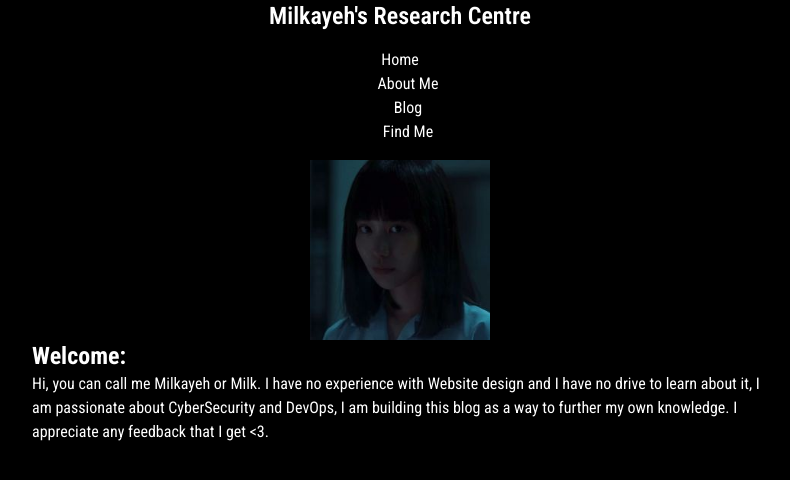
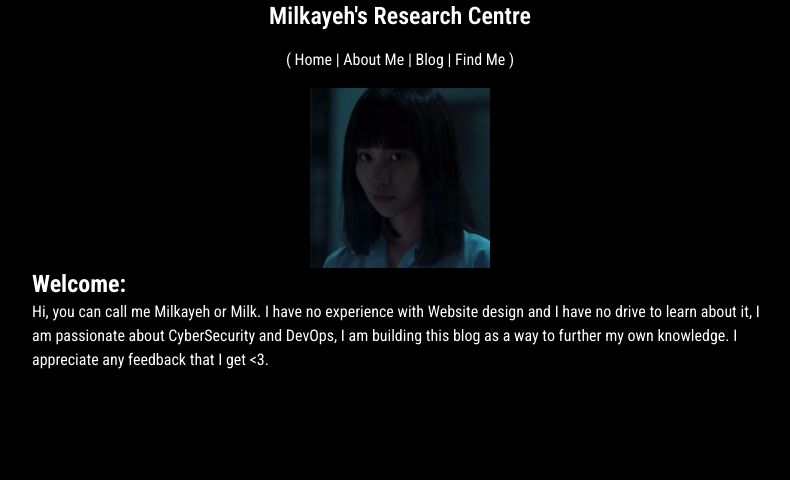
Before and after one commit to Milkayeh/Milkayeh.github.io, a Next.js app: page / in a window 1280 px wide. Shown: the top 480 px of the page, without its empty margins (240-1030 px from the left). Built offline with nearby package versions, Linux system fonts and the light colour scheme.

Commit message:
Confired changes work

```diff
--- a/Components/Header.jsx
+++ b/Components/Header.jsx
@@ -16,16 +16,15 @@ const Header = () => {
                 <nav className="text-center mt-4">
                     <ul className="inline-flex space-x-4">
                         <li>
+                                <a> ( </a>
                                 <Link href="/" className="hover:text-blue-600 transition-colors duration-200">Home</Link>
-                        </li>
-                        <li>
+                                <a> | </a>
                                 <Link href="/about" className="hover:text-blue-600 transition-colors duration-200">About Me</Link>
-                        </li>
-                        <li>
+                                <a> | </a>
                                 <Link href="/blog" className="hover:text-blue-600 transition-colors duration-200">Blog</Link>
-                        </li>
-                        <li>
+                                <a> | </a>
                                 <Link href="/contact" className="hover:text-blue-600 transition-colors duration-200">Find Me</Link>
+                                <a> ) </a>
                             </li>
                         </ul>
                 </nav>
```
Lines whose indentation alone changed are shown as unchanged.
